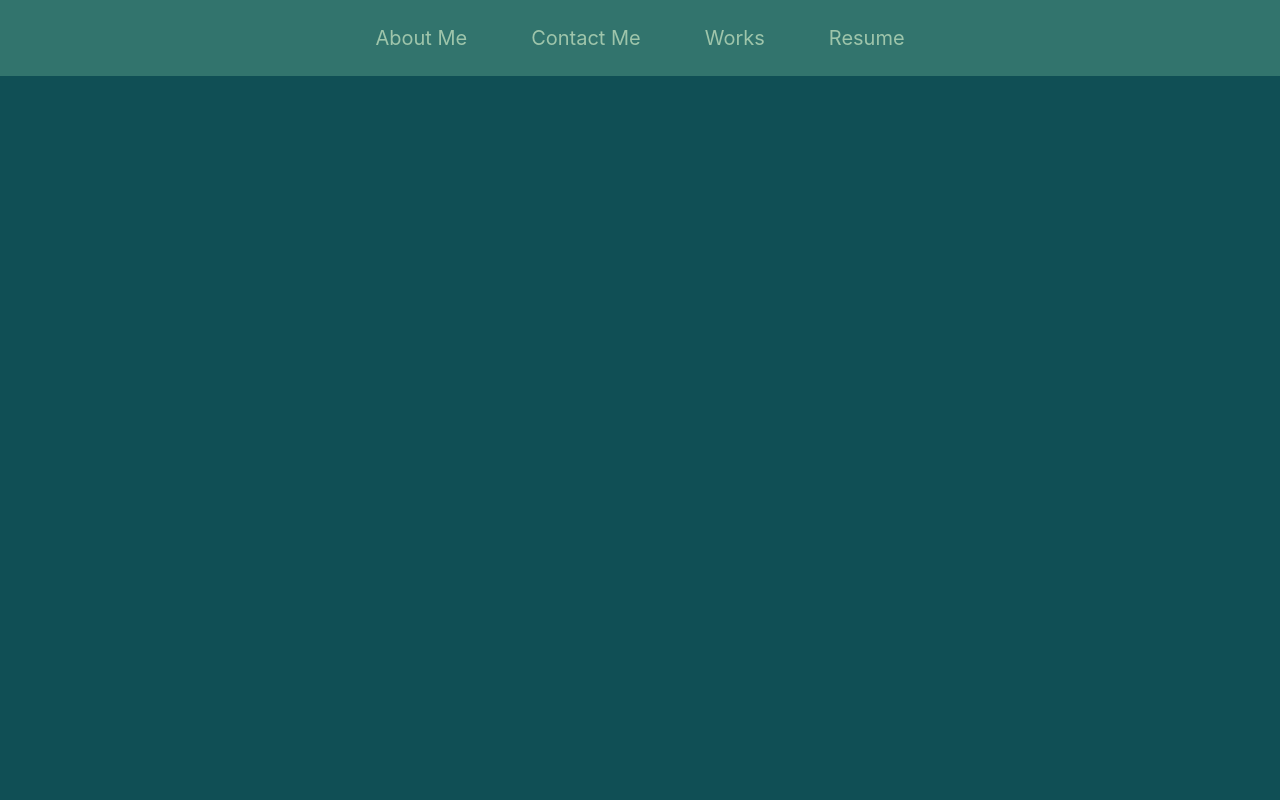
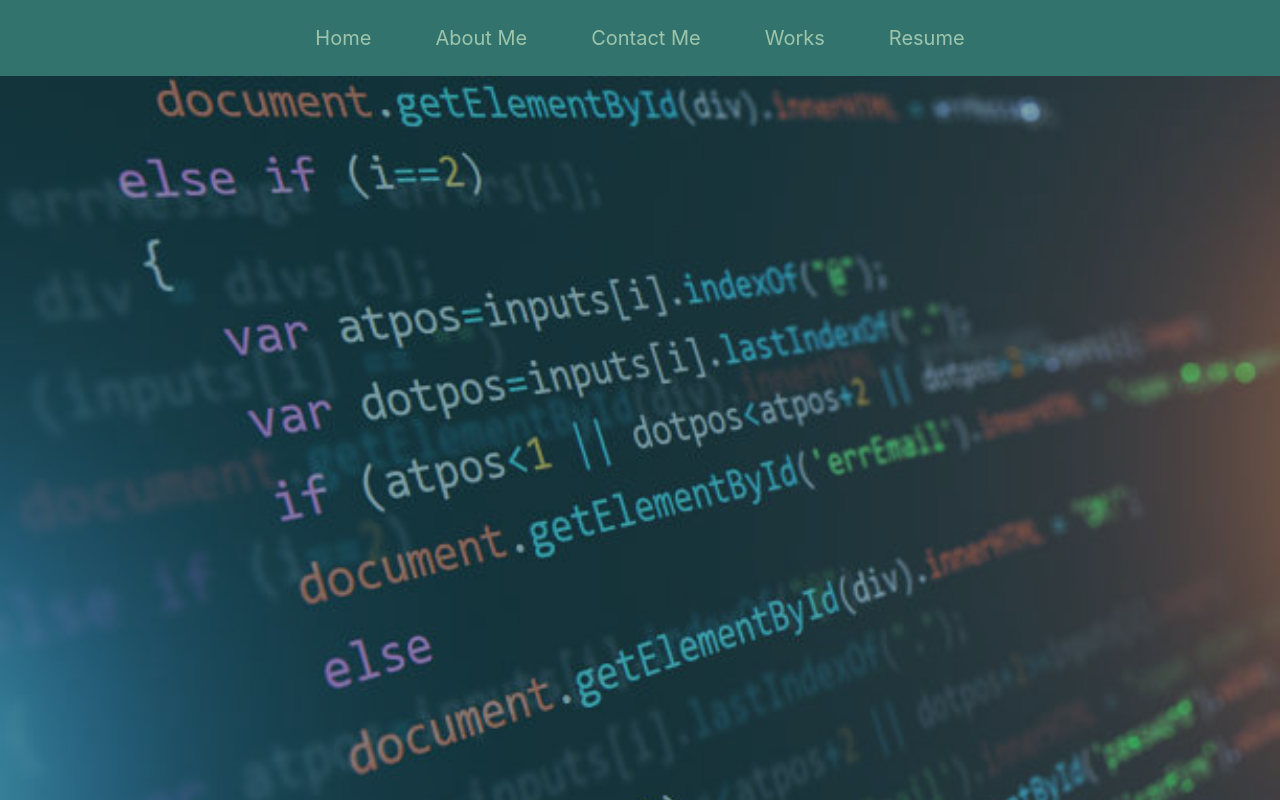
Before and after one commit to maddi124/React-Portfolio, a React (Create React App) app: page / in a window 1280 px wide. Shown: the top 800 px of the page. Built offline with nearby package versions, Linux system fonts and the light colour scheme.

Commit message:
background image

```diff
--- a/src/App.js
+++ b/src/App.js
@@ -1,12 +1,13 @@
 import React from 'react';
 import Nav from './components/Nav';
+import Home from './components/Homepage'
 import './assets/style.css';
 function App() {
 return (
   <div>
   <Nav></Nav>
     <main>
-
+<Home></Home>
     </main>
   </div>
 );
--- a/src/assets/style.css
+++ b/src/assets/style.css
@@ -20,3 +20,6 @@
 a:hover{
     color: var(--tertiarty);
 }
+img {
+    opacity: 0.5;
+}
--- /dev/null
+++ b/src/components/Homepage/index.js
@@ -0,0 +1,12 @@
+import React from 'react';
+import coverImage from "../../assets/cover/coding.jpg";
+function Home () {
+    return (
+        <section>
+        <img src={coverImage} style={{ width: "100%" }} alt="cover" />
+            <h1 id="about">Who am I?</h1>
+      </section>
+
+    );
+}
+export default Home;
--- a/src/components/Nav/index.js
+++ b/src/components/Nav/index.js
@@ -3,8 +3,9 @@
 function Nav () {
 return (
 <header>
-  <div className='container text-center'>
+  <div className='container'>
     <nav className="nav justify-content-center ">
+      <a className="nav-link" href="#home">Home</a>
       <a className="nav-link" href="#AboutMe">About Me</a>
       <a className="nav-link" href="#ContactMe">Contact Me</a>
       <a className="nav-link" href="#Workpage">Works</a>
```
Also changed, not shown: src/assets/cover/coding.jpg (added).
